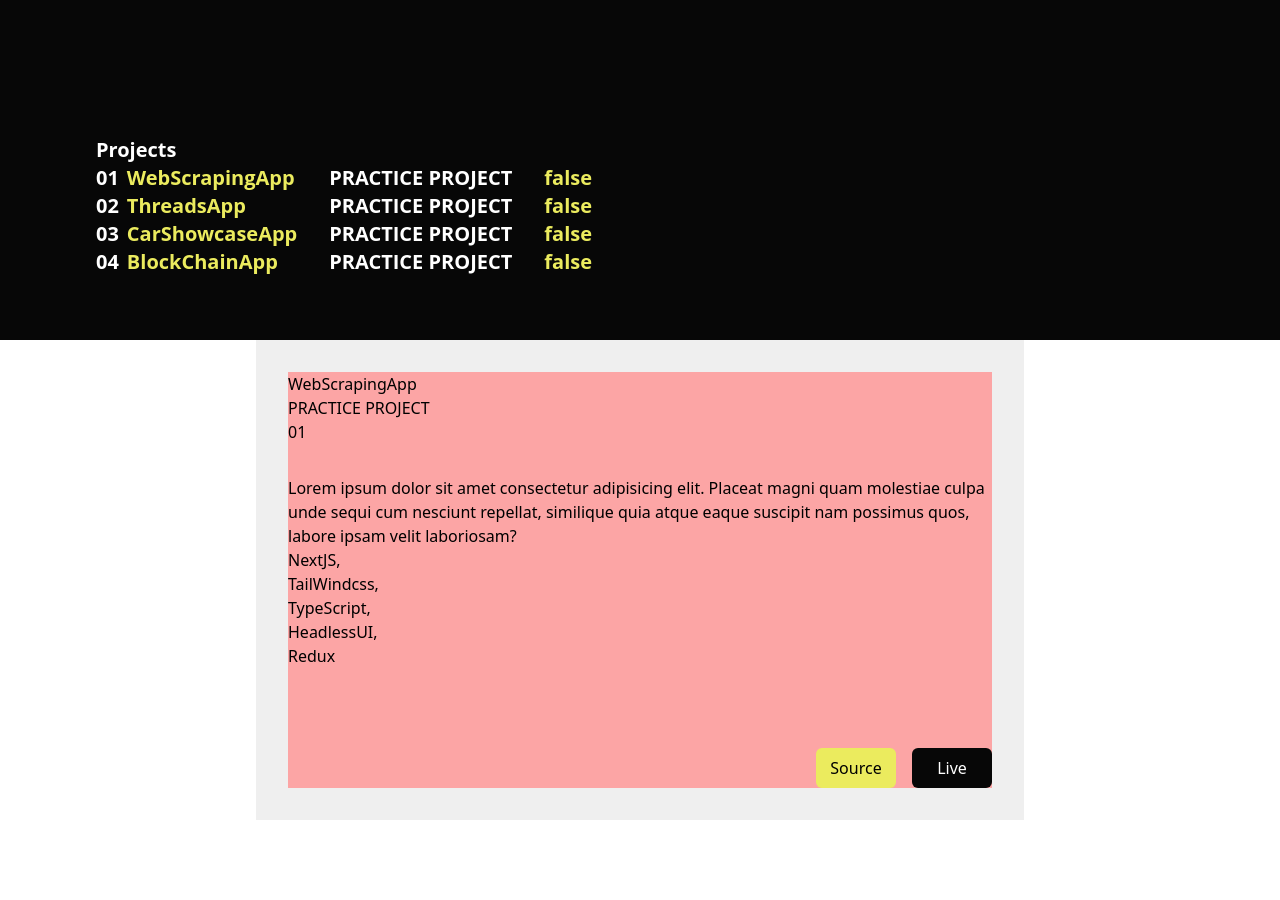
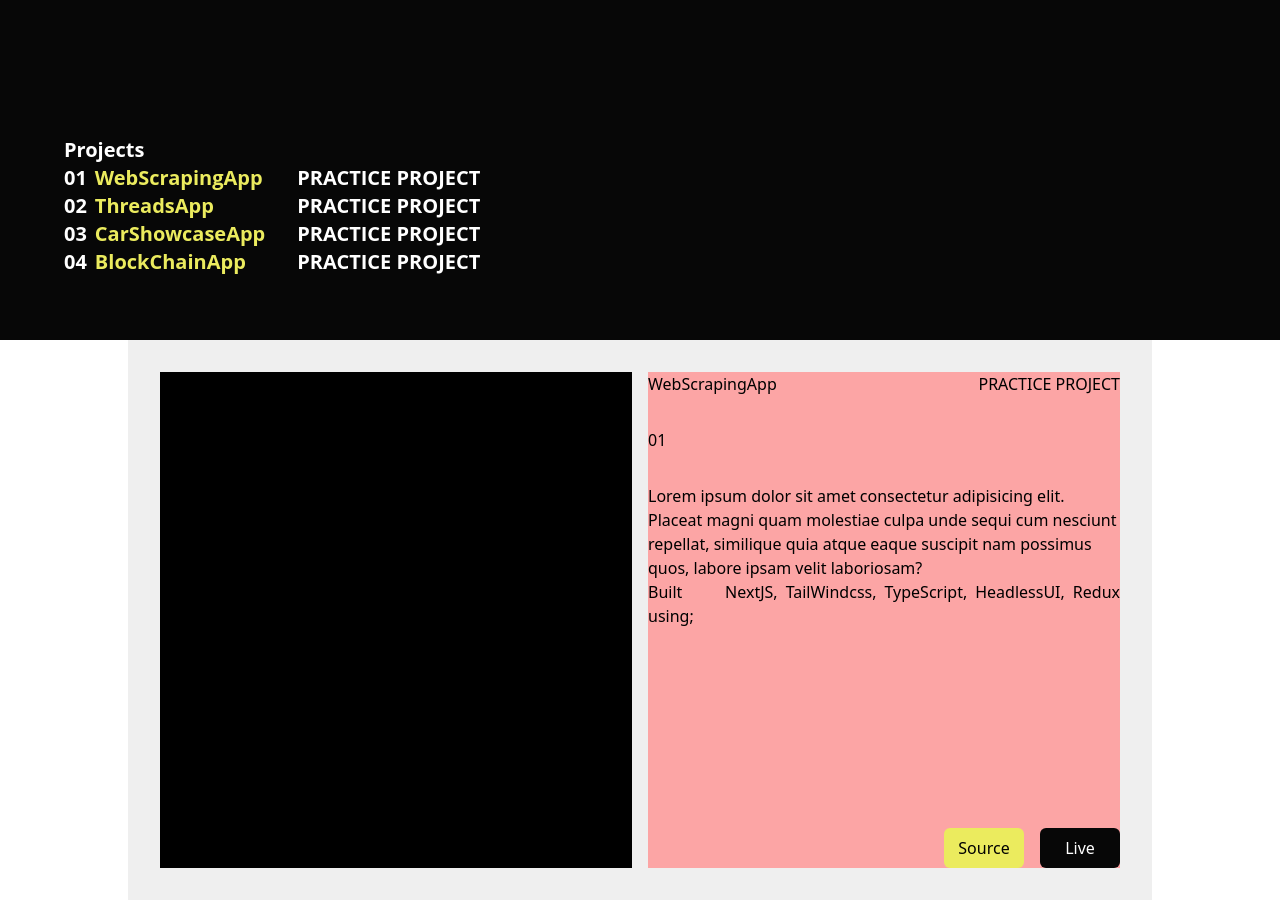
Before and after one commit to Benjahh/portfolio_v2, a Next.js app: page / in a window 1280 px wide. Shown: the part 460-1360 px from the top of the page. Before the commit the page ends 1280 px from the top, so only its background shows below. Built offline with nearby package versions, Linux system fonts and the light colour scheme; a web font is replaced by a local one.

Commit message:
projectard styling 2

```diff
--- a/components/ProjectCard.jsx
+++ b/components/ProjectCard.jsx
@@ -16,19 +16,26 @@ const ProjectCard = () => {
   );
 
   return (
-    <article className="bg-thirdAccent w-[60%] h-[60%]  transform -translate-x-1/2 p-8 absolute  -bottom-[60%] left-1/2 ">
+    <article className="bg-thirdAccent w-[80%] h-[70%] transform -translate-x-1/2 p-8 absolute gap-4 flex row -bottom-[70%] left-1/2 ">
+      <div className="w-full h-full bg-black">
+        <div className="">s</div>
+      </div>
       <div className="flex-col  relative  bg-red-300 h-full w-full  flex gap-8">
-        <div>
+        <div className=" w-full justify-between  flex flex-row">
           <h1> {hoveredProject.projectName}</h1>
           <h1>{hoveredProject.projectType}</h1>
-          <div>{hoveredProject.projectId}</div>
         </div>
-
+        <div> {hoveredProject.projectId}</div>
         <div>
-          <p>{hoveredProject.projectDescription}</p>
-          {hoveredProject.projectSkill.map(({ skillName }) => (
-            <p> {skillName}</p>
-          ))}
+          <div>
+            <p>{hoveredProject.projectDescription}</p>
+          </div>
+          <div className="flex gap-2 flex-row">
+            Built using;
+            {hoveredProject.projectSkill.map(({ skillName }) => (
+              <p> {skillName}</p>
+            ))}
+          </div>
         </div>
 
         <div className="absolute bottom-0 gap-4 flex flex-row right-0">
--- a/components/ProjectType.jsx
+++ b/components/ProjectType.jsx
@@ -38,7 +38,6 @@ const ProjectType = ({ projectId, projectName, projectType }) => {
         <span className="text-accent">{projectName}</span>
       </h1>
       <h1 className="min-w-max text-white">{projectType}</h1>
-      {a}
     </motion.div>
   );
 };
--- a/components/Projects.jsx
+++ b/components/Projects.jsx
@@ -15,7 +15,10 @@ const Projects = () => {
 
   return (
     <section className="absolute left-0 bottom-0 text-accent m-8 md:m-16 ">
-      <div className="flex flex-col font-bold overflow-hidden text-sm px-8 md:text-xl font-openSans">
+      <motion.div
+        whileHover={{ overflow: 'visible' }}
+        className="flex flex-col font-bold overflow-hidden text-sm pr-6 md:text-xl font-openSans"
+      >
         <h1 className="text-white">Projects</h1>
         <motion.div
           initial="hidden"
@@ -40,7 +43,7 @@ const Projects = () => {
             )
           )}
         </motion.div>
-      </div>
+      </motion.div>
     </section>
   );
 };
```
